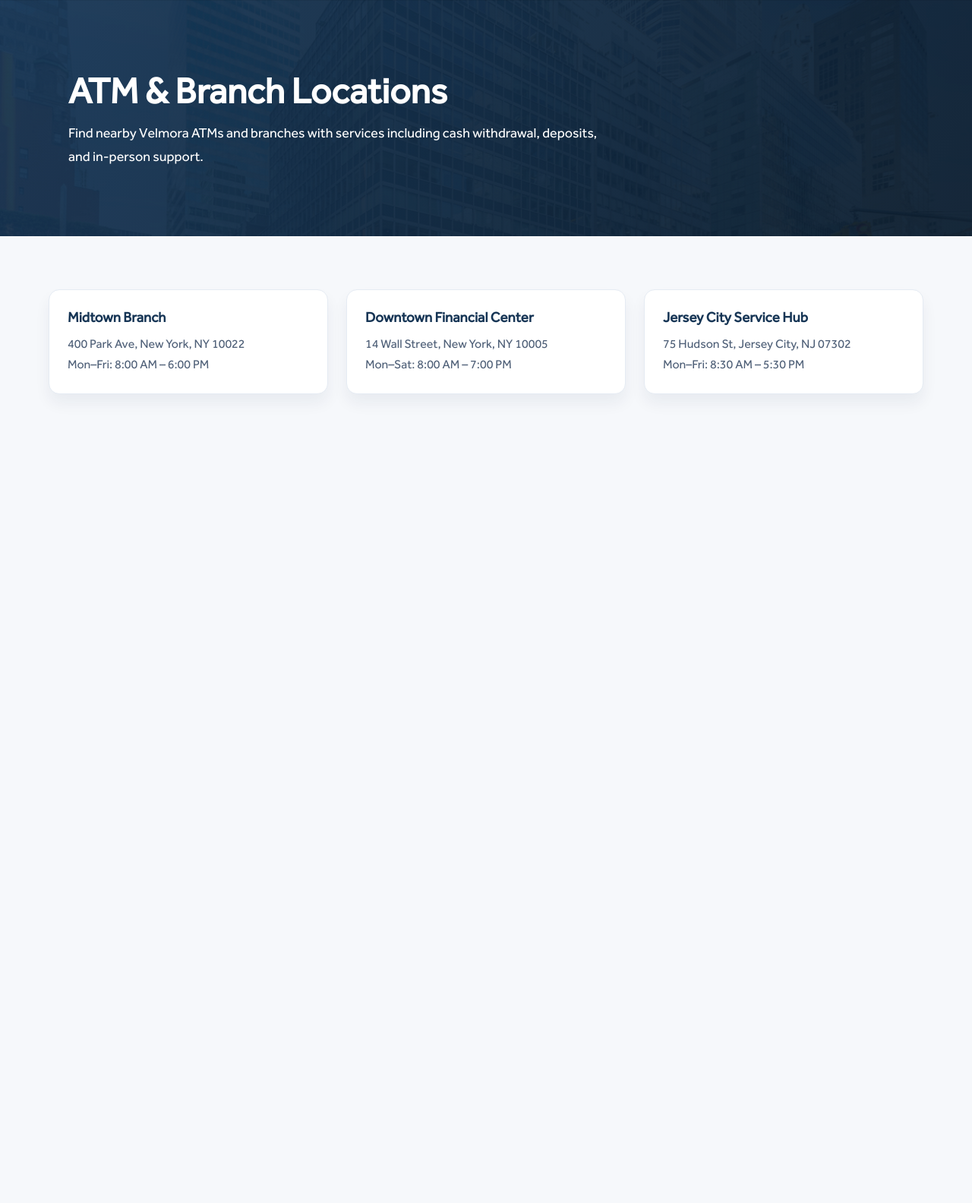
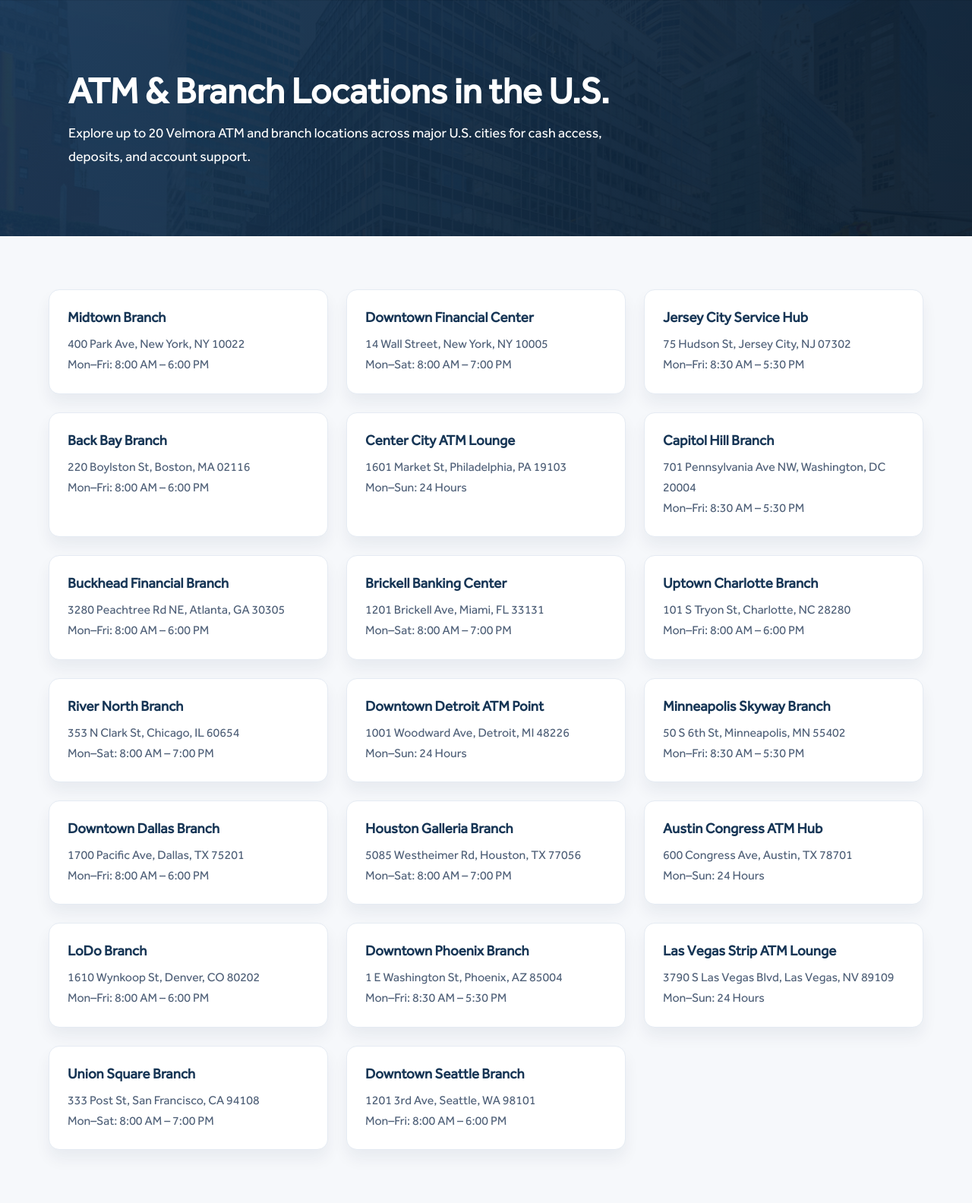
Before and after one commit to tkprodesign/bbproject2, a PHP site: page /atm-and-bank-locations/ in a window 1280 px wide. Shown: the part 148-1732 px from the top of the page at 76% size. Before the commit the page ends 668 px from the top, so only its background shows below. Run offline with PHP 8.4, Linux system fonts and the light colour scheme.

Commit message:
Expand US ATM locations page to 20 entries (#27)

```diff
--- a/htdocs/atm-and-bank-locations/index.php
+++ b/htdocs/atm-and-bank-locations/index.php
@@ -1,10 +1,45 @@
 <!DOCTYPE html>
-<html lang="en"><head><meta charset="UTF-8"><meta name="viewport" content="width=device-width, initial-scale=1.0"><title>ATM & Branch Locations | Velmora Bank</title><link rel="icon" type="image/png" href="/assets/images/branding/velmora/icon.png"><link rel="stylesheet" href="/assets/stylesheets/main.css?v=<?php echo time(); ?>"><link rel="stylesheet" href="/assets/stylesheets/marketing-pages.css?v=<?php echo time(); ?>"></head><body>
+<html lang="en">
+<head>
+  <meta charset="UTF-8">
+  <meta name="viewport" content="width=device-width, initial-scale=1.0">
+  <title>ATM & Branch Locations | Velmora Bank</title>
+  <link rel="icon" type="image/png" href="/assets/images/branding/velmora/icon.png">
+  <link rel="stylesheet" href="/assets/stylesheets/main.css?v=<?php echo time(); ?>">
+  <link rel="stylesheet" href="/assets/stylesheets/marketing-pages.css?v=<?php echo time(); ?>">
+</head>
+<body>
 <?php include('../templates/header1.php'); ?>
-<section class="page-hero"><div class="container"><h1>ATM & Branch Locations</h1><p>Find nearby Velmora ATMs and branches with services including cash withdrawal, deposits, and in-person support.</p></div></section>
-<section class="page-content"><div class="container grid">
-<article class="card"><h3>Midtown Branch</h3><p>400 Park Ave, New York, NY 10022<br>Mon–Fri: 8:00 AM – 6:00 PM</p></article>
-<article class="card"><h3>Downtown Financial Center</h3><p>14 Wall Street, New York, NY 10005<br>Mon–Sat: 8:00 AM – 7:00 PM</p></article>
-<article class="card"><h3>Jersey City Service Hub</h3><p>75 Hudson St, Jersey City, NJ 07302<br>Mon–Fri: 8:30 AM – 5:30 PM</p></article>
-</div></section>
-</body></html>
+<section class="page-hero">
+  <div class="container">
+    <h1>ATM &amp; Branch Locations in the U.S.</h1>
+    <p>Explore up to 20 Velmora ATM and branch locations across major U.S. cities for cash access, deposits, and account support.</p>
+  </div>
+</section>
+
+<section class="page-content">
+  <div class="container grid">
+    <article class="card"><h3>Midtown Branch</h3><p>400 Park Ave, New York, NY 10022<br>Mon–Fri: 8:00 AM – 6:00 PM</p></article>
+    <article class="card"><h3>Downtown Financial Center</h3><p>14 Wall Street, New York, NY 10005<br>Mon–Sat: 8:00 AM – 7:00 PM</p></article>
+    <article class="card"><h3>Jersey City Service Hub</h3><p>75 Hudson St, Jersey City, NJ 07302<br>Mon–Fri: 8:30 AM – 5:30 PM</p></article>
+    <article class="card"><h3>Back Bay Branch</h3><p>220 Boylston St, Boston, MA 02116<br>Mon–Fri: 8:00 AM – 6:00 PM</p></article>
+    <article class="card"><h3>Center City ATM Lounge</h3><p>1601 Market St, Philadelphia, PA 19103<br>Mon–Sun: 24 Hours</p></article>
+    <article class="card"><h3>Capitol Hill Branch</h3><p>701 Pennsylvania Ave NW, Washington, DC 20004<br>Mon–Fri: 8:30 AM – 5:30 PM</p></article>
+    <article class="card"><h3>Buckhead Financial Branch</h3><p>3280 Peachtree Rd NE, Atlanta, GA 30305<br>Mon–Fri: 8:00 AM – 6:00 PM</p></article>
+    <article class="card"><h3>Brickell Banking Center</h3><p>1201 Brickell Ave, Miami, FL 33131<br>Mon–Sat: 8:00 AM – 7:00 PM</p></article>
+    <article class="card"><h3>Uptown Charlotte Branch</h3><p>101 S Tryon St, Charlotte, NC 28280<br>Mon–Fri: 8:00 AM – 6:00 PM</p></article>
+    <article class="card"><h3>River North Branch</h3><p>353 N Clark St, Chicago, IL 60654<br>Mon–Sat: 8:00 AM – 7:00 PM</p></article>
+    <article class="card"><h3>Downtown Detroit ATM Point</h3><p>1001 Woodward Ave, Detroit, MI 48226<br>Mon–Sun: 24 Hours</p></article>
+    <article class="card"><h3>Minneapolis Skyway Branch</h3><p>50 S 6th St, Minneapolis, MN 55402<br>Mon–Fri: 8:30 AM – 5:30 PM</p></article>
+    <article class="card"><h3>Downtown Dallas Branch</h3><p>1700 Pacific Ave, Dallas, TX 75201<br>Mon–Fri: 8:00 AM – 6:00 PM</p></article>
+    <article class="card"><h3>Houston Galleria Branch</h3><p>5085 Westheimer Rd, Houston, TX 77056<br>Mon–Sat: 8:00 AM – 7:00 PM</p></article>
+    <article class="card"><h3>Austin Congress ATM Hub</h3><p>600 Congress Ave, Austin, TX 78701<br>Mon–Sun: 24 Hours</p></article>
+    <article class="card"><h3>LoDo Branch</h3><p>1610 Wynkoop St, Denver, CO 80202<br>Mon–Fri: 8:00 AM – 6:00 PM</p></article>
+    <article class="card"><h3>Downtown Phoenix Branch</h3><p>1 E Washington St, Phoenix, AZ 85004<br>Mon–Fri: 8:30 AM – 5:30 PM</p></article>
+    <article class="card"><h3>Las Vegas Strip ATM Lounge</h3><p>3790 S Las Vegas Blvd, Las Vegas, NV 89109<br>Mon–Sun: 24 Hours</p></article>
+    <article class="card"><h3>Union Square Branch</h3><p>333 Post St, San Francisco, CA 94108<br>Mon–Sat: 8:00 AM – 7:00 PM</p></article>
+    <article class="card"><h3>Downtown Seattle Branch</h3><p>1201 3rd Ave, Seattle, WA 98101<br>Mon–Fri: 8:00 AM – 6:00 PM</p></article>
+  </div>
+</section>
+</body>
+</html>
```
